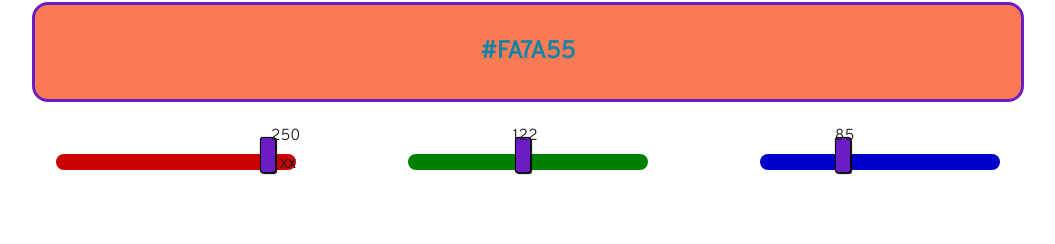
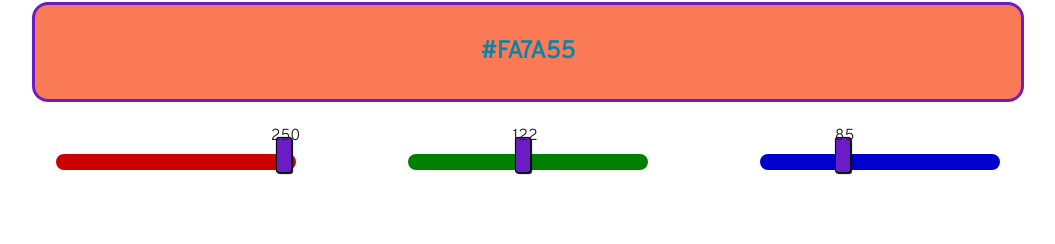
Before and after one commit to KoljaL/cooding-bootcamps-eu, a plain HTML site: page docs/webappbasic.html in a window 1280 px wide. Shown: the part 916-1160 px from the top of the page, without its empty margins (112-1167 px from the left). Drawn offline with Linux system fonts and the light colour scheme.

Commit message:
FIX range slider

```diff
--- a/docs/webappbasic.html
+++ b/docs/webappbasic.html
@@ -276,9 +276,7 @@
       background: hsl(0, 100%, 40%);
     }
 
-    input[type=range].red:after {
-      content: 'xx';
-    }
+
 
     input[type=range].green {
       background: hsl(120, 100%, 25%);
```
